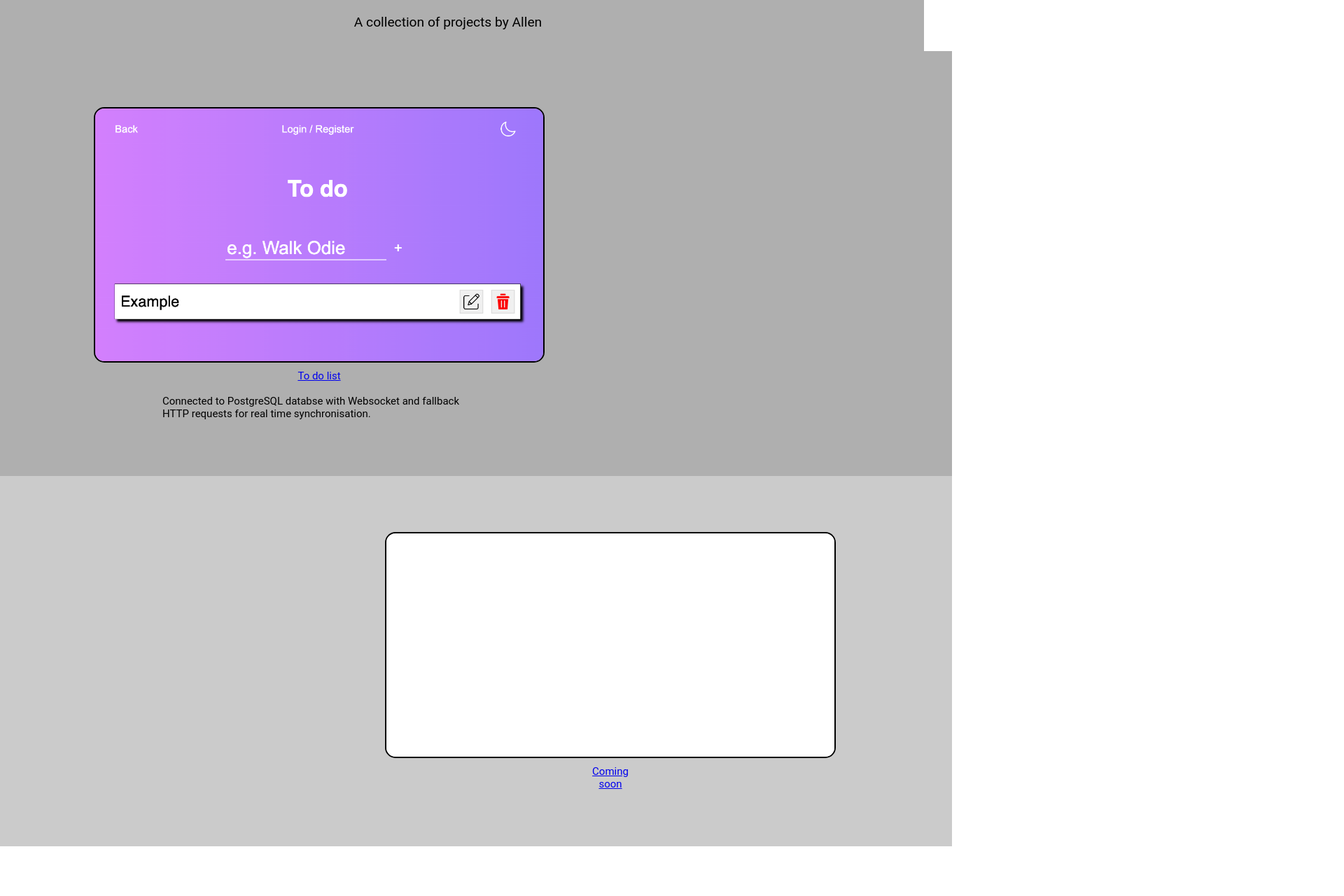
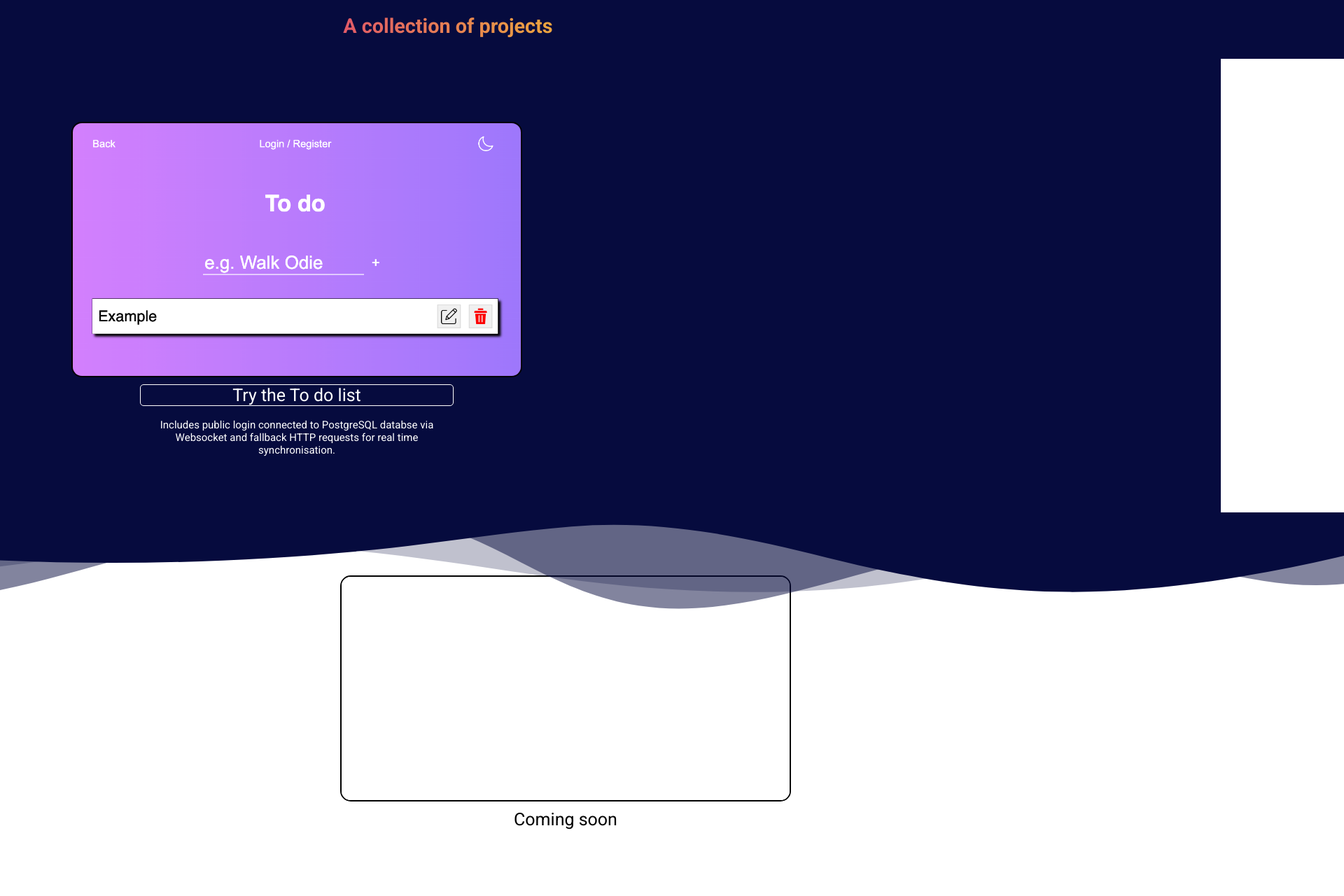
Before and after one commit to Hamburglers/project-hub, a Vue app: page / in a window 1280 px wide. Shown: the top 1280 px of the page at 70% size, 1920 px wide, since content can reach past the window. Built offline with nearby package versions, Linux system fonts and the light colour scheme.

Commit message:
Add styles and transition

```diff
--- a/src/App.vue
+++ b/src/App.vue
@@ -20,23 +20,37 @@
 
 <template>
   <div v-if="!currentView">
-    <header>A collection of projects by Allen</header>
+    <h2><span>A collection of projects</span></h2>
     <section class="linkContainer">
       <section class="uno">
         <div class="unotext">
-        <a href="#/todo"><img src="/todolist.png">To do list</a>
+        <a href="#/todo"><img src="/todolist.png"></a>
+        <a href="#/todo" id="button">Try the To do list</a>
         <br>
-        Connected to PostgreSQL databse with Websocket and
+        Includes public login connected to PostgreSQL databse via Websocket and
           fallback HTTP requests for real time synchronisation.</div>
       </section>
       <section class="dos">
+        <div class="custom-shape-divider-top-1702011878">
+            <svg data-name="Layer 1" xmlns="http://www.w3.org/2000/svg" viewBox="0 0 1200 120" preserveAspectRatio="none">
+                <path d="M0,0V46.29c47.79,22.2,103.59,32.17,158,28,70.36-5.37,136.33-33.31,206.8-37.5C438.64,32.43,512.34,53.67,583,72.05c69.27,18,138.3,24.88,209.4,13.08,36.15-6,69.85-17.84,104.45-29.34C989.49,25,1113-14.29,1200,52.47V0Z" opacity=".25" class="shape-fill"></path>
+                <path d="M0,0V15.81C13,36.92,27.64,56.86,47.69,72.05,99.41,111.27,165,111,224.58,91.58c31.15-10.15,60.09-26.07,89.67-39.8,40.92-19,84.73-46,130.83-49.67,36.26-2.85,70.9,9.42,98.6,31.56,31.77,25.39,62.32,62,103.63,73,40.44,10.79,81.35-6.69,119.13-24.28s75.16-39,116.92-43.05c59.73-5.85,113.28,22.88,168.9,38.84,30.2,8.66,59,6.17,87.09-7.5,22.43-10.89,48-26.93,60.65-49.24V0Z" opacity=".5" class="shape-fill"></path>
+                <path d="M0,0V5.63C149.93,59,314.09,71.32,475.83,42.57c43-7.64,84.23-20.12,127.61-26.46,59-8.63,112.48,12.24,165.56,35.4C827.93,77.22,886,95.24,951.2,90c86.53-7,172.46-45.71,248.8-84.81V0Z" class="shape-fill"></path>
+            </svg>
+        </div>
         <div class="dostext">
-        <a href="#/todo"><img src="/blank.png">Coming soon</a>
+        <a href="#/todo"><img src="/blank.png"></a>
+        <a href="#/todo" id="button" class="inverse">Coming soon</a>
+        <br>
+        Lorem ipsum dolor sit amet consectetur adipisicing elit. Veniam, odit fugiat et odio, nam quasi corporis aut delectus distinctio, quas nulla libero consequuntur eos illum ea corrupti quos? Vero, error.
         </div>
       </section>
       <section class="tres">
         <div class="trestext">
-        <a href="#/todo"><img src="/blank.png">Coming soon</a>
+        <a href="#/todo"><img src="/blank.png"></a>
+        <a href="#/todo" id="button">Coming soon</a>
+        <br>
+        Lorem ipsum dolor sit amet consectetur adipisicing elit. Porro velit ipsa quam quas voluptate quia blanditiis magni temporibus aut doloribus placeat, voluptatibus nemo pariatur incidunt aliquam cumque adipisci totam reiciendis!
         </div>
       </section>
     </section>
@@ -45,6 +59,8 @@
 </template>
 
 <style>
+@import url('https://fonts.googleapis.com/css2?family=Roboto:wght@400;700&display=swap');
+
 body {
   display: flex;
   font-family: "Roboto", sans-serif;
@@ -61,91 +77,154 @@
 
 <style scoped>
 
-header {
-  text-align: center;
-  align-items: center;
+.custom-shape-divider-top-1702011878 {
+    position: absolute;
+    top: 0;
+    left: 0;
+    width: 100%;
+    overflow: hidden;
+    line-height: 0;
+}
+
+.custom-shape-divider-top-1702011878 svg {
+    position: relative;
+    display: block;
+    width: calc(100% + 1.3px);
+    height: 150px;
+}
+
+.custom-shape-divider-top-1702011878 .shape-fill {
+    fill: #060B3E;
+}
+
+header, h2{
+  display: flex;
+  justify-content: center;
   margin: 0;
   padding: 20px 0 30px 0px;
   width: 100%;
-  background-color: rgb(175, 175, 175);
+  background-color: #060b3e;
+}
+
+header {
+  padding: 0px;
+}
+
+h2 {
+  background-color: #060b3e;
+}
+
+h2 span {
+  /* Apply gradient to the text */
+  background: linear-gradient(269.92deg, #eca73d -2.94%, #e0546b 107.98%);
+  -webkit-background-clip: text;
+  background-clip: text;
+  -webkit-text-fill-color: transparent;
 }
 
 section {
   border: 0;
   margin: 0;
   padding: 0;
-  width: 100vw;
+  width: 100%;
   position: relative;
 }
 
 a {
+  box-sizing: border-box;
   text-align: center;
   display: flex;
   flex-wrap: wrap;
-  max-width: 35vw;
+  width: 100%;
+  height: 20%;
   gap: 10px;
   justify-content: center;
+  font-size: 25px;
+  border-radius: 5px;
+  color: white;
+  margin-top: 10px;
+  text-decoration: none;
+  transition: background-color 0.3s, color 0.3s, scale 0.3s;
 }
 
 a:hover {
   cursor: pointer;
+  background-color: white;
+  color: black;
+  scale: 1.08;
 }
 
-/* div {
-  border: 1px solid black;
-} */
+#button {
+  border: 1px solid white;
+}
+
+.inverse {
+  color: black;
+  background-color: white;
+  transition: background-color 0.3s, color 0.3s, scale 0.3s;
+}
+
+.inverse:hover {
+  scale: 1.08;
+  color: white;
+  background-color: #060b3e;
+  cursor: pointer;
+}
+
 .linkContainer {
   display: flex;
   flex-direction: column;
   flex-wrap: wrap;
   justify-content: center;
-  align-items: center;
   padding: 40px;
-  width: 100vw;
+  width: 200vw;
   margin-top: -40px;
 }
 
 img {
-  max-width: 50vw;
+  width: 50vw;
   height: auto;
   left: 0px;
   border: 2px solid black;
   border-radius: 15px;
 }
 
-.unotext {
+.unotext, .dostext, .trestext {
   max-width: 35vw;
   font-size: 15px;
-  padding: 40px 15vw;
+  padding: 40px;
 }
 
-.dostext {
+
+.uno, .dos, .tres {
+  display: flex;
+  flex-direction: column;
+  width: 100%; /* Full width */
+  padding: 40px;
+  transition: transform 0.5s; /* Smooth transition for the transform */
+}
+
+.unotext, .dostext, .trestext {
   max-width: 35vw;
   font-size: 15px;
-  padding: 40px 65vw;
+  text-align: center;
+  margin: 0 auto;
+  color: white;
 }
 
-.trestext {
-  max-width: 35vw;
-  font-size: 15px;
-  padding: 40px 50vw;
-}
-
+/* Apply transform to shift each section */
 .uno {
-  display: flex;
-  flex-direction: column;
-  background-color: rgb(175, 175, 175);
-  padding: 40px;
-  border: 0px;
+  background-color: #060b3e;
+  transform: translateX(-20vw); /* Shift slightly to the right */
 }
 
 .dos {
-  background-color: rgb(203, 203, 203);
-  padding: 40px;
+  background-color: white;
+  transform: translateX(10vw); /* Shift more to the right */
 }
 
 .tres {
-  background-color: rgb(255, 255, 255);
-  padding: 40px;
+  background-color: #060b3e;
+  transform: translateX(-7vw);
 }
 </style>
```
